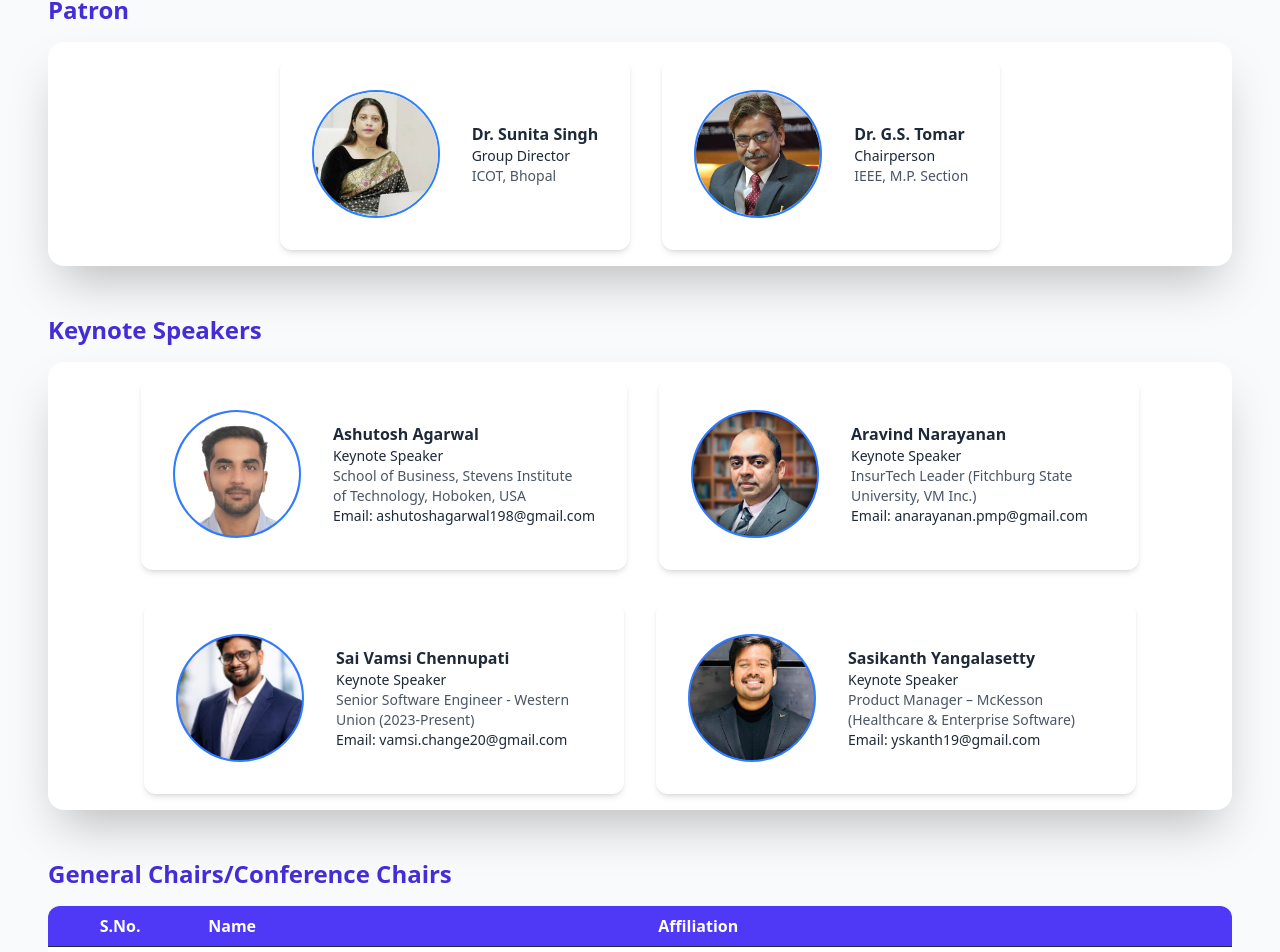
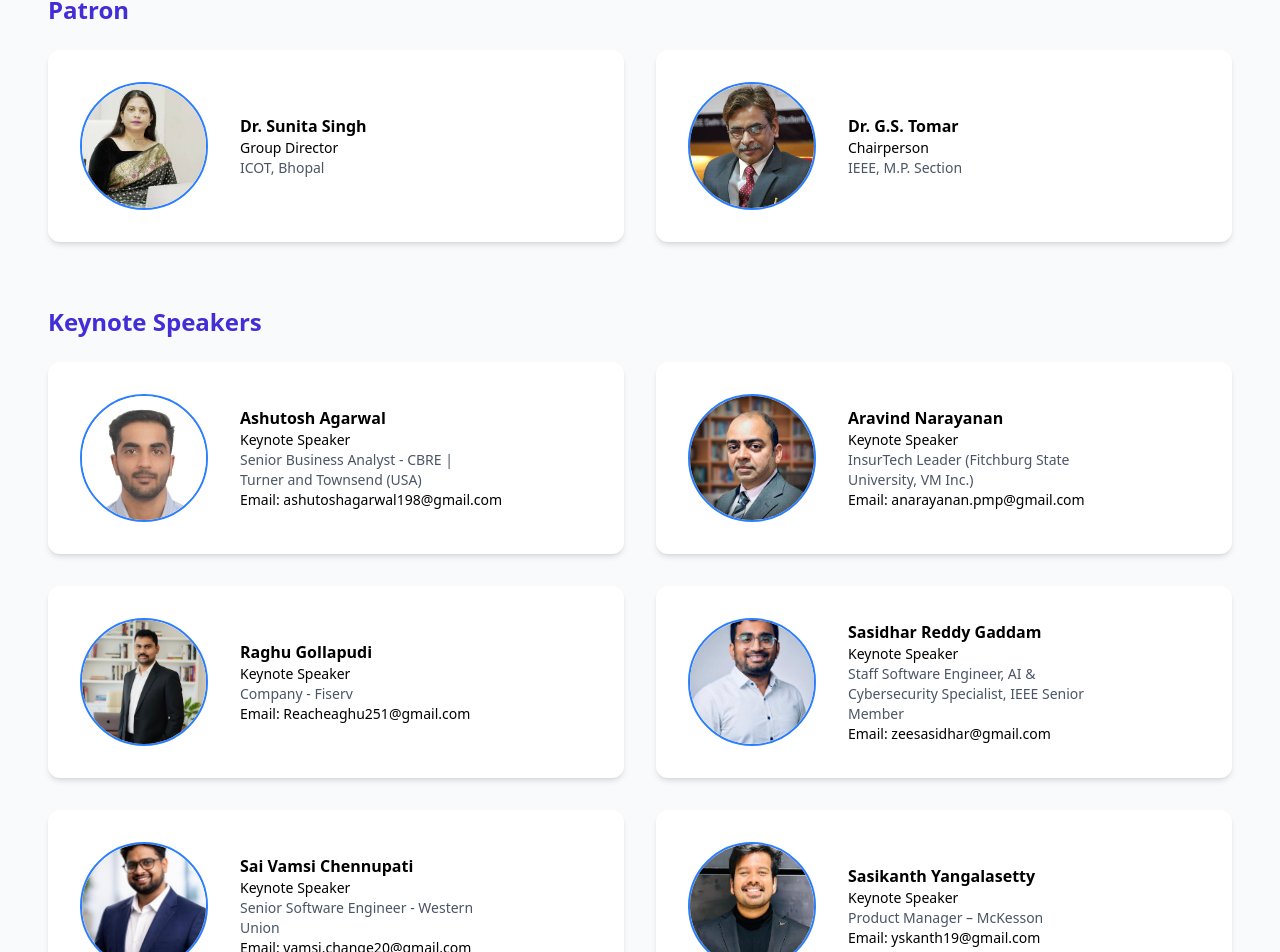
Before and after one commit to mr-dev-prince/ieee_conference, a React (Vite) app: page /committee in a window 1280 px wide. Shown: the part 870-1822 px from the top of the page. Built offline with nearby package versions, Linux system fonts and the light colour scheme.

Commit message:
update: add keynote speakers section with profiles and images to CommitteePage

```diff
--- a/src/pages/CommitteePage.jsx
+++ b/src/pages/CommitteePage.jsx
@@ -1,125 +1,154 @@
-import React from "react";
 import ss from "../assets/sunita_singh.jpg";
 import gt from "../assets/gstomar.jpg";
 import an from "../assets/Aravind_Narayanan.jpeg";
 import aa from "../assets/ashutosh_agarwal.jpeg";
 import svc from "../assets/Sai_Vamsi_Chennupati.jpeg";
 import sy from "../assets/Sasikanth_Yangalasetty.jpeg";
+import rg from "../assets/Raghu-Gollapudi.jpg";
+import srg from "../assets/Sasidhar-Reddy-Gaddam.jpeg";
+
+const patrons = [
+  {
+    name: "Dr. Sunita Singh",
+    role: "Group Director",
+    org: "ICOT, Bhopal",
+    img: ss,
+  },
+  {
+    name: "Dr. G.S. Tomar",
+    role: "Chairperson",
+    org: "IEEE, M.P. Section",
+    img: gt,
+  },
+];
+
+const keynoteSpeakers = [
+  {
+    name: "Ashutosh Agarwal",
+    role: "Keynote Speaker",
+    desc: "Senior Business Analyst - CBRE | Turner and Townsend (USA)",
+    email: "ashutoshagarwal198@gmail.com",
+    img: aa,
+  },
+  {
+    name: "Aravind Narayanan",
+    role: "Keynote Speaker",
+    desc: "InsurTech Leader (Fitchburg State University, VM Inc.)",
+    email: "anarayanan.pmp@gmail.com",
+    img: an,
+  },
+  {
+    name: "Raghu Gollapudi",
+    role: "Keynote Speaker",
+    desc: "Company - Fiserv",
+    email: "Reacheaghu251@gmail.com",
+    img: rg,
+  },
+  {
+    name: "Sasidhar Reddy Gaddam",
+    role: "Keynote Speaker",
+    desc: "Staff Software Engineer, AI & Cybersecurity Specialist, IEEE Senior Member",
+    email: "zeesasidhar@gmail.com",
+    img: srg,
+  },
+  {
+    name: "Sai Vamsi Chennupati",
+    role: "Keynote Speaker",
+    desc: "Senior Software Engineer - Western Union",
+    email: "vamsi.change20@gmail.com",
+    img: svc,
+  },
+  {
+    name: "Sasikanth Yangalasetty",
+    role: "Keynote Speaker",
+    desc: "Product Manager – McKesson",
+    email: "yskanth19@gmail.com",
+    img: sy,
+  },
+];
+
+const SectionTitle = ({ title }) => (
+  <h3 className="text-2xl font-semibold mb-6 text-indigo-700">{title}</h3>
+);
+
+const PersonCard = ({ person }) => (
+  <div className="p-8 bg-white rounded-xl shadow-md flex flex-col lg:flex-row items-center gap-8 hover:shadow-2xl hover:-translate-y-1 transition">
+    <div className="w-32 h-32 border-2 border-blue-500 rounded-full overflow-hidden">
+      <img
+        src={person.img}
+        alt={person.name}
+        className="object-cover w-full h-full"
+      />
+    </div>
+    <div>
+      <div className="font-semibold">{person.name}</div>
+      <div className="text-sm">{person.role}</div>
+      {person.org && <div className="text-sm text-gray-600">{person.org}</div>}
+      {person.desc && (
+        <p className="text-sm text-gray-600 max-w-64">{person.desc}</p>
+      )}
+      {person.email && <p className="text-sm">Email: {person.email}</p>}
+    </div>
+  </div>
+);
+
+const CommitteeTable = ({ title, members }) => (
+  <div className="mb-12">
+    <SectionTitle title={title} />
+    <div className="overflow-x-auto">
+      <table className="w-full bg-white rounded-xl shadow-md">
+        <thead className="bg-indigo-600 text-white">
+          <tr>
+            <th className="px-4 py-2">S.No.</th>
+            <th className="px-4 py-2 text-left">Name</th>
+            <th className="px-4 py-2 text-left">Affiliation</th>
+          </tr>
+        </thead>
+        <tbody>
+          {members.map((m, i) => (
+            <tr key={i} className="border-t">
+              <td className="px-4 py-2 text-center">{i + 1}</td>
+              <td className="px-4 py-2">{m.name}</td>
+              <td className="px-4 py-2 text-gray-600">{m.affiliation}</td>
+            </tr>
+          ))}
+        </tbody>
+      </table>
+    </div>
+  </div>
+);
 
 export default function CommitteePage() {
   return (
     <div>
-      <section className="relative h-screen flex flex-col justify-center items-center text-center bg-gradient-to-r from-blue-900 via-indigo-800 to-purple-900 text-white px-6">
-        <div className="absolute inset-0">
-          <img
-            src="https://iesbpl.ac.in/uploads/slider/icot.jpg"
-            alt="conference background"
-            className={`absolute inset-0 w-full h-full object-cover transition-opacity duration-1000 }`}
-          />
-          <div className="absolute inset-0 bg-black/60"></div>
-        </div>
+      <section className="relative h-screen flex items-center justify-center text-center text-white px-6">
+        <img
+          src="https://iesbpl.ac.in/uploads/slider/icot.jpg"
+          alt="conference"
+          className="absolute inset-0 w-full h-full object-cover"
+        />
+        <div className="absolute inset-0 bg-black/60"></div>
         <div className="relative z-10 max-w-4xl">
           <h1 className="text-4xl md:text-5xl font-extrabold mb-6">
             Conference Committee
           </h1>
-          <p className="text-lg leading-relaxed">
-            Meet the distinguished team of experts leading ICBDML 2026 - 2nd
-            International Conference on Big Data & Machine Learning.
-            <br />
-            <br />
-            Our conference is guided by a prestigious committee of international
-            experts, academics, and industry leaders who ensure the highest
-            standards of quality and innovation.
+          <p className="text-lg">
+            Meet the distinguished team leading ICBDML 2026.
           </p>
         </div>
       </section>
-      <section className="py-16 px-6 md:px-12 bg-gray-50 text-gray-800">
-        <div className="mb-12">
-          <h3 className="text-2xl font-semibold mb-4 text-indigo-700">
-            Patron
-          </h3>
-          <div className="flex justify-center items-center bg-white shadow-2xl p-4 gap-8 rounded-2xl">
-            <div className="p-8 bg-white rounded-xl shadow-md flex items-center gap-8 hover:shadow-2xl hover:-translate-y-1 duration-500 ">
-              <div className="w-32 h-32 border-2 border-blue-500 rounded-full bg-indigo-600 text-white flex items-center justify-center font-bold overflow-hidden">
-                <img src={ss} alt="avatar" />
-              </div>
-              <div>
-                <div className="font-semibold">Dr. Sunita Singh</div>
-                <div className="text-sm">Group Director</div>
-                <div className="text-sm text-gray-600">ICOT, Bhopal</div>
-              </div>
-            </div>
-            <div className="p-8 bg-white rounded-xl shadow-md flex items-center gap-8 hover:shadow-2xl hover:-translate-y-1 duration-500  ">
-              <div className="w-32 h-32 border-2 border-blue-500 rounded-full bg-indigo-600 text-white flex items-center justify-center font-bold overflow-hidden">
-                <img src={gt} alt="avatar" />
-              </div>
-              <div>
-                <div className="font-semibold">Dr. G.S. Tomar</div>
-                <div className="text-sm">Chairperson</div>
-                <div className="text-sm text-gray-600">IEEE, M.P. Section</div>
-              </div>
-            </div>
-          </div>
+      <section className="py-16 px-6 md:px-12 bg-gray-50">
+        <SectionTitle title="Patron" />
+        <div className="grid grid-cols-1 lg:grid-cols-2 gap-8 mb-16">
+          {patrons.map((p) => (
+            <PersonCard key={p.name} person={p} />
+          ))}
         </div>
-        <div className="mb-12">
-          <h3 className="text-2xl font-semibold mb-4 text-indigo-700">
-            Keynote Speakers
-          </h3>
-          <div className="flex flex-wrap justify-center items-center bg-white shadow-2xl p-4 gap-8 rounded-2xl">
-            <div className="p-8 bg-white rounded-xl shadow-md flex items-center gap-8 hover:shadow-2xl hover:-translate-y-1 duration-500 ">
-              <div className="w-32 h-32 border-2 border-blue-500 rounded-full bg-indigo-600 text-white flex items-center justify-center font-bold overflow-hidden">
-                <img src={aa} alt="avatar" className="object-contain" />
-              </div>
-              <div>
-                <div className="font-semibold">Ashutosh Agarwal</div>
-                <div className="text-sm">Keynote Speaker</div>
-                <p className="text-sm text-gray-600 max-w-64">
-                  School of Business, Stevens Institute of Technology, Hoboken,
-                  USA
-                </p>
-                <p className="text-sm">Email: ashutoshagarwal198@gmail.com</p>
-              </div>
-            </div>
-            <div className="p-8 bg-white rounded-xl shadow-md flex items-center gap-8 hover:shadow-2xl hover:-translate-y-1 duration-500  ">
-              <div className="w-32 h-32 border-2 border-blue-500 rounded-full bg-indigo-600 text-white flex items-center justify-center font-bold overflow-hidden">
-                <img src={an} alt="avatar" />
-              </div>
-              <div>
-                <div className="font-semibold">Aravind Narayanan</div>
-                <div className="text-sm">Keynote Speaker</div>
-                <p className="text-sm text-gray-600 max-w-64">
-                  InsurTech Leader (Fitchburg State University, VM Inc.)
-                </p>
-                <p className="text-sm">Email: anarayanan.pmp@gmail.com</p>
-              </div>
-            </div>
-            <div className="p-8 bg-white rounded-xl shadow-md flex items-center gap-8 hover:shadow-2xl hover:-translate-y-1 duration-500  ">
-              <div className="w-32 h-32 border-2 border-blue-500 rounded-full bg-indigo-600 text-white flex items-center justify-center font-bold overflow-hidden">
-                <img src={svc} alt="avatar" />
-              </div>
-              <div>
-                <div className="font-semibold">Sai Vamsi Chennupati</div>
-                <div className="text-sm">Keynote Speaker</div>
-                <p className="text-sm text-gray-600 max-w-64">
-                  Senior Software Engineer - Western Union (2023-Present)
-                </p>
-                <p className="text-sm">Email: vamsi.change20@gmail.com</p>
-              </div>
-            </div>
-            <div className="p-8 bg-white rounded-xl shadow-md flex items-center gap-8 hover:shadow-2xl hover:-translate-y-1 duration-500  ">
-              <div className="w-32 h-32 border-2 border-blue-500 rounded-full bg-indigo-600 text-white flex items-center justify-center font-bold overflow-hidden">
-                <img src={sy} alt="avatar" />
-              </div>
-              <div>
-                <div className="font-semibold">Sasikanth Yangalasetty</div>
-                <div className="text-sm">Keynote Speaker</div>
-                <p className="text-sm text-gray-600 max-w-64">
-                  Product Manager – McKesson (Healthcare & Enterprise Software)
-                </p>
-                <p className="text-sm">Email: yskanth19@gmail.com</p>
-              </div>
-            </div>
-          </div>
+        <SectionTitle title="Keynote Speakers" />
+        <div className="grid grid-cols-1 lg:grid-cols-2 gap-8 mb-16">
+          {keynoteSpeakers.map((k) => (
+            <PersonCard key={k.name} person={k} />
+          ))}
         </div>
         <CommitteeTable
           title="General Chairs/Conference Chairs"
@@ -399,31 +428,3 @@ export default function CommitteePage() {
     </div>
   );
 }
-
-function CommitteeTable({ title, members }) {
-  return (
-    <div className="mb-12">
-      <h3 className="text-2xl font-semibold mb-4 text-indigo-700">{title}</h3>
-      <div className="overflow-x-auto">
-        <table className="w-full bg-white rounded-xl shadow-md overflow-hidden">
-          <thead className="bg-indigo-600 text-white">
-            <tr>
-              <th className="px-4 py-2">S.No.</th>
-              <th className="px-4 py-2 text-left">Name</th>
-              <th className="px-4 py-2 text-left">Affiliation</th>
-            </tr>
-          </thead>
-          <tbody>
-            {members.map((m, i) => (
-              <tr key={i} className="border-t">
-                <td className="px-4 py-2 text-center">{i + 1}</td>
-                <td className="px-4 py-2">{m.name}</td>
-                <td className="px-4 py-2 text-gray-600">{m.affiliation}</td>
-              </tr>
-            ))}
-          </tbody>
-        </table>
-      </div>
-    </div>
-  );
-}
```
Also changed, not shown: src/assets/Raghu-Gollapudi.jpg (added), src/assets/Sasidhar-Reddy-Gaddam.jpeg (added).
